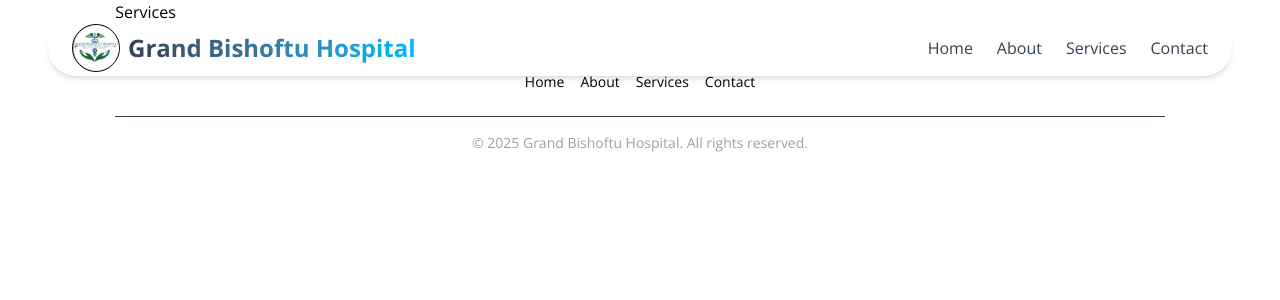
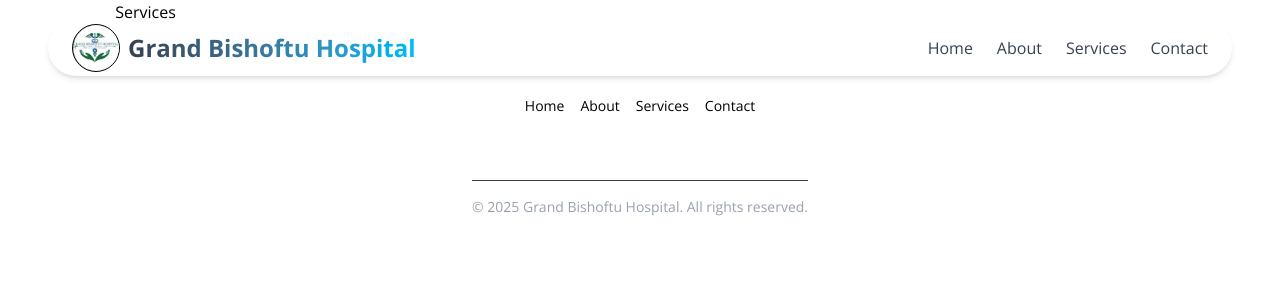
Before and after one commit to Tsedniya/Grand_Bishoftu_Hospital, a React (Vite) app in the folder myapp/: page /services in a window 1280 px wide. Shown: the top 300 px of the page. Built offline with nearby package versions, Linux system fonts and the light colour scheme.

Commit message:
frontend:footer

```diff
--- a/myapp/src/components/Footer.jsx
+++ b/myapp/src/components/Footer.jsx
@@ -1,33 +1,40 @@
 import React from 'react'
+import {Link} from 'react-router-dom'
 
 const Footer = () => {
   return (
-    <div className='flex flex-col md:flex'>
-        {/*<!-- Left side: Logo or name -->*/}
-        <div class="text-center md:text-left">
-            <h2 class="text-xl font-semibold text-white">Grand Bishoftu Hospital</h2>
-            <p class="text-sm text-gray-400">Providing quality healthcare since 2002</p>
+        <div className="flex flex-col items-center justify-between  gap-6 text-center">
+        {/* <!-- Left side: Logo or name --> */}
+        <div>
+            <h2 className="text-xl font-semibold text-white">Grand Bishoftu Hospital</h2>
+            <p className="text-sm text-gray-400">
+                Providing quality healthcare since 2002
+            </p>
         </div>
 
-    {/*<!-- Center: Navigation links -->*/}
-    <div class="flex flex-wrap justify-center gap-4 text-sm">
-      <a href="/" class="hover:text-white transition">Home</a>
-      <a href="/about" class="hover:text-white transition">About</a>
-      <a href="/services" class="hover:text-white transition">Services</a>
-      <a href="/contact" class="hover:text-white transition">Contact</a>
+        {/* <!-- Center: Navigation links --> */}
+        <div className="flex flex-col md:flex-row justify-center gap-4 text-sm">
+        <Link href="/" className="hover:text-white transition">Home</Link>
+        <Link href="/about" className="hover:text-white transition">About</Link>
+        <Link href="/services" className="hover:text-white transition">Services</Link>
+        <Link href="/contact" className="hover:text-white transition">Contact</Link>
+        </div>
+
+        {/* <!-- Right side: Social icons --> */}
+        <div className="flex justify-center gap-4 text-lg">
+        <Link href="#" className="hover:text-white transition"><i className="fab fa-facebook"></i></Link>
+        <Link href="#" className="hover:text-white transition"><i className="fab fa-twitter"></i></Link>
+        <Link href="#" className="hover:text-white transition"><i className="fab fa-instagram"></i></Link>
+        </div>
+
+        {/* <!-- Bottom text --> */}
+        <div className="text-sm text-gray-400 mt-4 border-t border-gray-700 pt-4">
+             © {new Date().getFullYear()} Grand Bishoftu Hospital. All rights reserved.
+        </div>
     </div>
 
-    <div class="flex justify-center gap-4">
-      <a href="#" class="hover:text-white transition"><i class="fab fa-facebook"></i></a>
-      <a href="#" class="hover:text-white transition"><i class="fab fa-twitter"></i></a>
-      <a href="#" class="hover:text-white transition"><i class="fab fa-instagram"></i></a>
-    </div>
 
-      <div class="border-t border-gray-700 mt-6 pt-4 text-center text-sm text-gray-400">
-           © 2025 Grand Bishoftu Hospital. All rights reserved.
-      </div>
 
-    </div>
   )
 }
 
```
